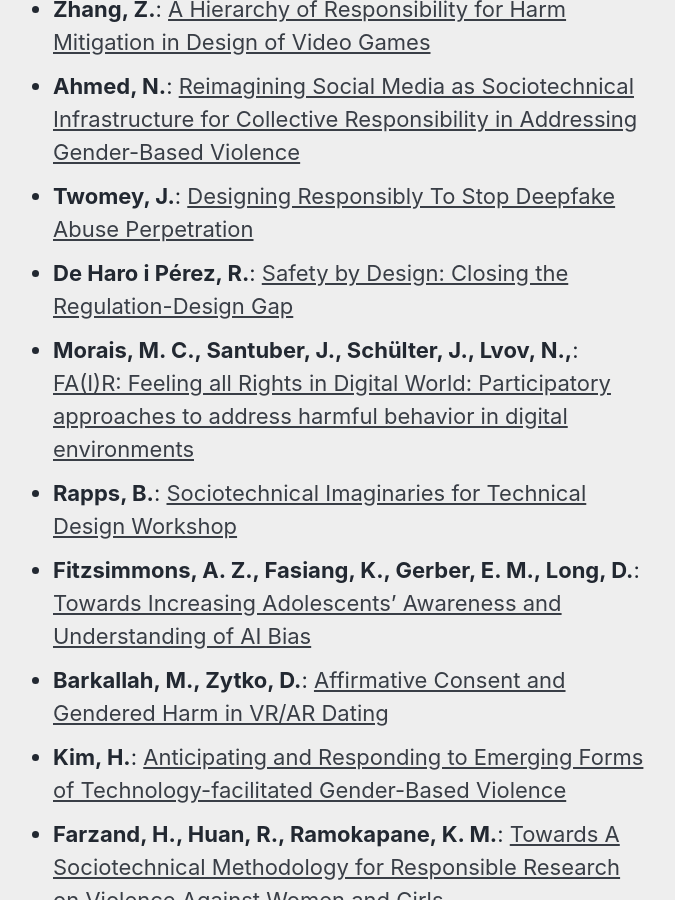
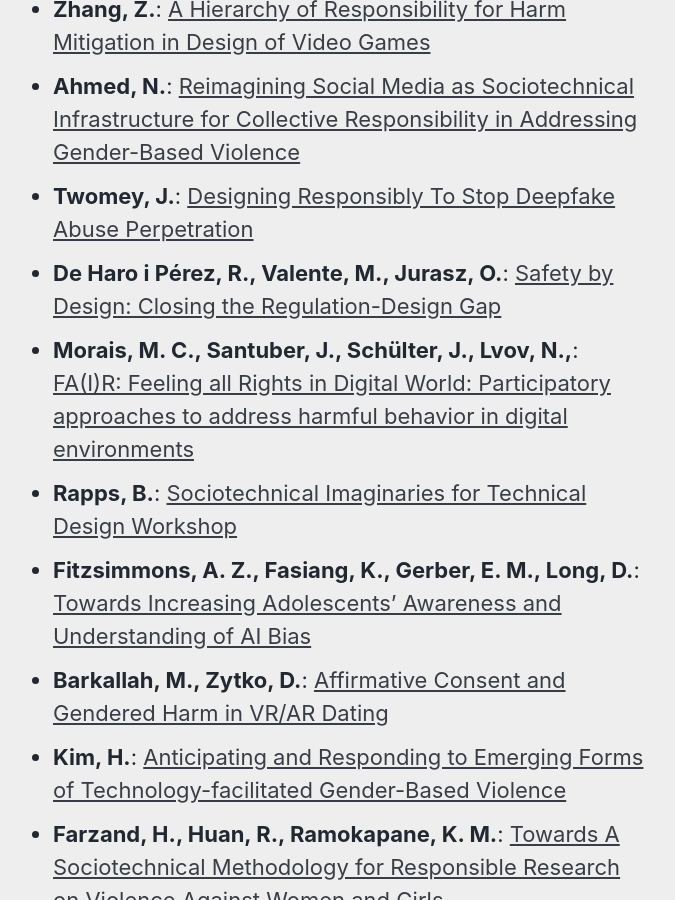
Before and after one commit to ou-cpwo/chi-sird-2026, a Jekyll site: the page built from _posts/2025-12-17-CHI-submission.md, in a window 1280 px wide and 900 px high, scrolled down 686 px. Shown: the whole window, without its empty margins (309-984 px from the left). Built offline with Jekyll 4.4.1, drawn with Linux system fonts in a browser that asks for light colours; cached includes are drawn as plain includes.

```diff
--- a/_posts/2025-12-17-CHI-submission.md
+++ b/_posts/2025-12-17-CHI-submission.md
@@ -13,7 +13,7 @@ We are pleased to share the accepted position papers of the workshop participant
 - **Zhang, Z.**: [A Hierarchy of Responsibility for Harm Mitigation in Design of Video Games](/chi-sird-2026/assets/documents/CHI-SIRD-11.pdf)
 - **Ahmed, N.**: [Reimagining Social Media as Sociotechnical Infrastructure for Collective Responsibility in Addressing Gender-Based Violence](/chi-sird-2026/assets/documents/CHI-SIRD-12.pdf)
 - **Twomey, J.**: [Designing Responsibly To Stop Deepfake Abuse Perpetration](/chi-sird-2026/assets/documents/CHI-SIRD-13.pdf)
-- **De Haro i Pérez, R.**: [Safety by Design: Closing the Regulation-Design Gap](/chi-sird-2026/assets/documents/CHI-SIRD-14.pdf)
+- **De Haro i Pérez, R., Valente, M., Jurasz, O.**: [Safety by Design: Closing the Regulation-Design Gap](/chi-sird-2026/assets/documents/CHI-SIRD-14.pdf)
 - **Morais, M. C., Santuber, J., Schülter, J., Lvov, N.,**: [FA(I)R: Feeling all Rights in Digital World: Participatory approaches to address harmful behavior in digital environments](/chi-sird-2026/assets/documents/CHI-SIRD-15.pdf)
 - **Rapps, B.**: [Sociotechnical Imaginaries for Technical Design Workshop](/chi-sird-2026/assets/documents/CHI-SIRD-16.pdf)
 - **Fitzsimmons, A. Z., Fasiang, K., Gerber, E. M., Long, D.**: [Towards Increasing Adolescents' Awareness and Understanding of AI Bias](/chi-sird-2026/assets/documents/CHI-SIRD-17.pdf)
```
